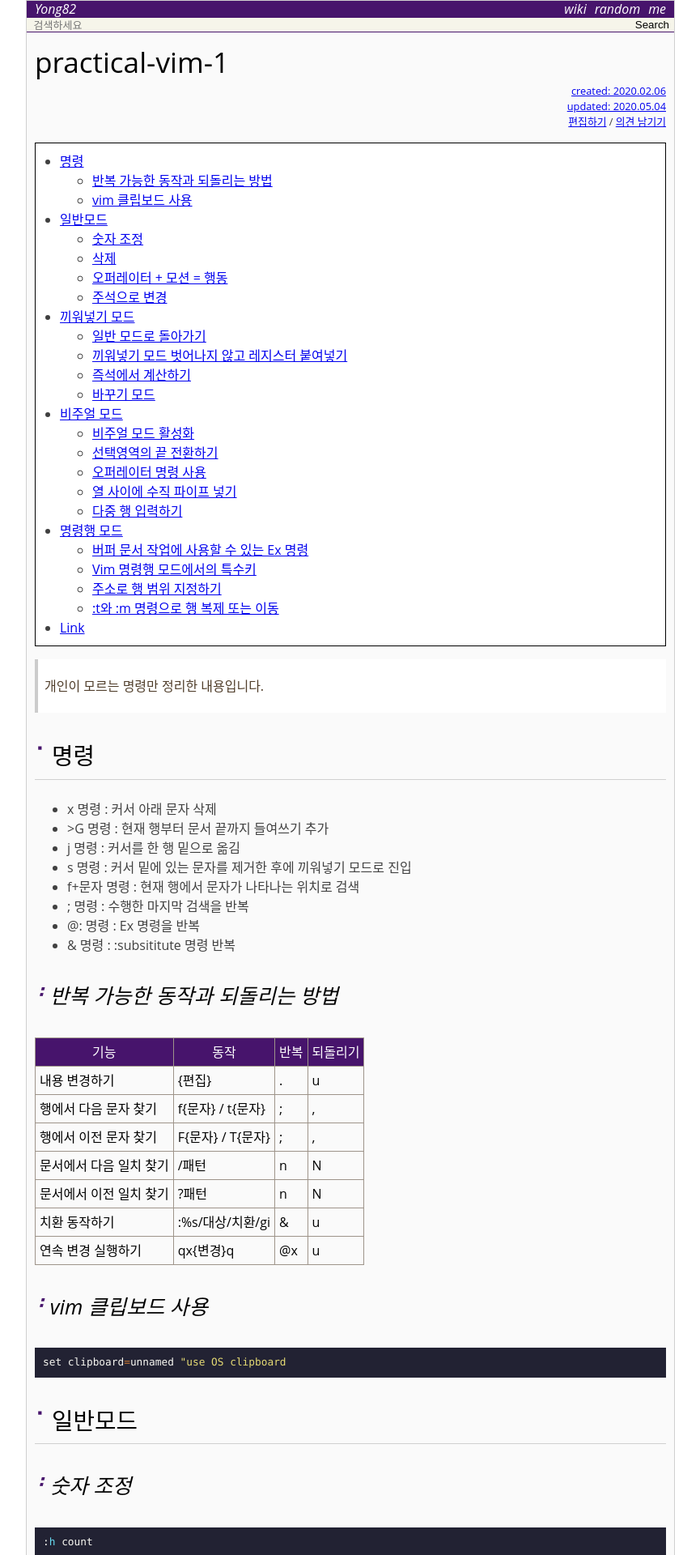
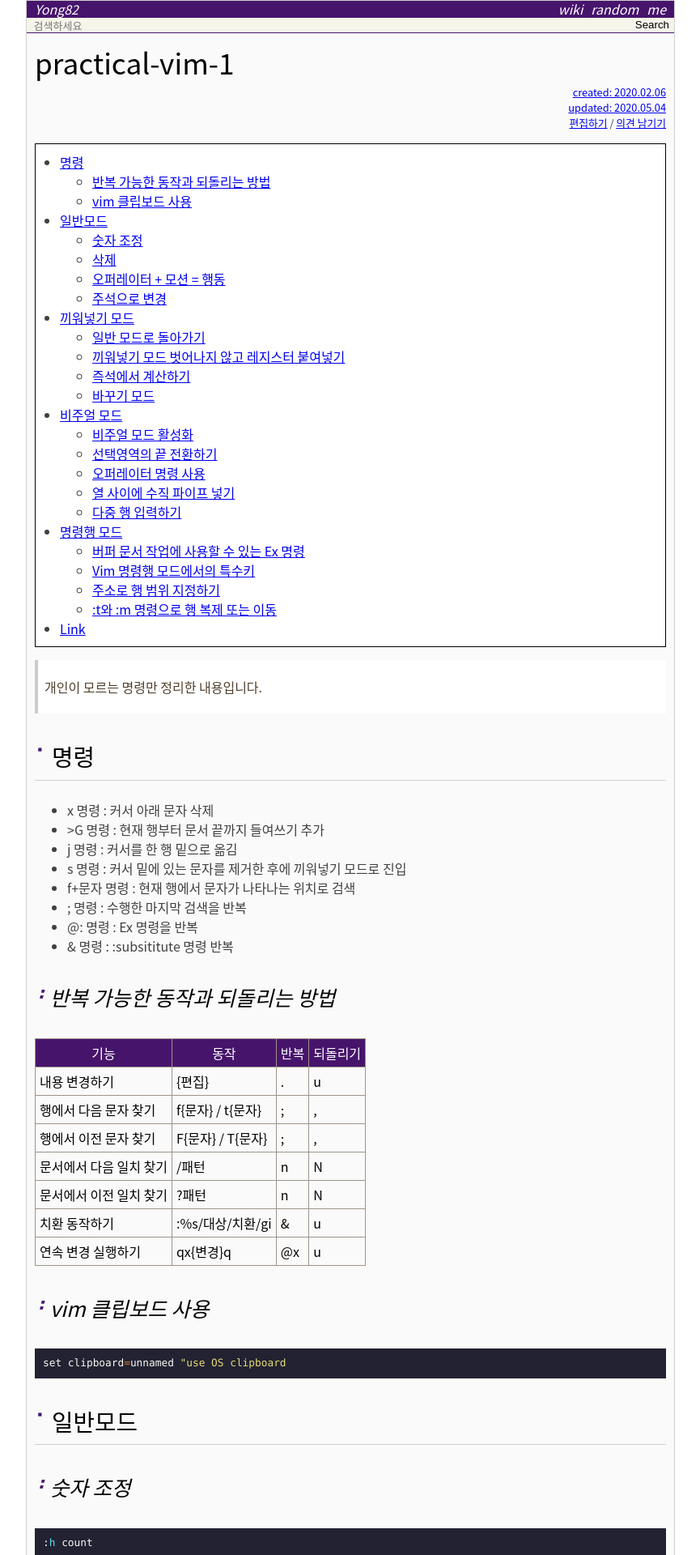
Before and after one commit to yongjunleeme/yongjunleeme.github.io, a Jekyll site: the page built from _wiki/practical-vim-1.md, in a window 1280 px wide. Shown: the top 1920 px of the page at 81% size, without its empty margins (207-1072 px from the left). Built offline with Jekyll 4.4.1, drawn with Linux system fonts in a browser that asks for light colours.

Commit message:
폰트 변경

```diff
--- a/_sass/_base.scss
+++ b/_sass/_base.scss
@@ -3,7 +3,7 @@
     height: 100%;
 }
 body, th, td, div, p, li {
-    font-family: "Meslo LG", "Apple SD Gothic Neo", "Open Sans", arial, "Noto Sans CJK KR", 본고딕, "KoPubDotum Medium", 나눔바른고딕, 나눔고딕, NanumGothic, 맑은고딕, "Malgun Gothic", sans-serif;
+    font-family: "Noto Sans CJK KR", "Meslo LG", "Apple SD Gothic Neo", "Open Sans", arial, 본고딕, "KoPubDotum Medium", 나눔바른고딕, 나눔고딕, NanumGothic, 맑은고딕, "Malgun Gothic", sans-serif;
     line-height: 1.5;
     word-break: keep-all;
 }
--- a/css/main.scss
+++ b/css/main.scss
@@ -3,7 +3,7 @@
 @charset "utf-8";
 
 $base-font-family  : Meslo LG;
-$default-font-size : 0.9rem;
+$default-font-size : 1.2rem;
 $default-font-color : #000;
 $second-font-color : #503e2b;
 $third-font-color : #9e948a;
```
